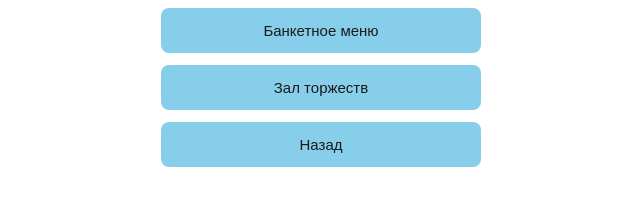
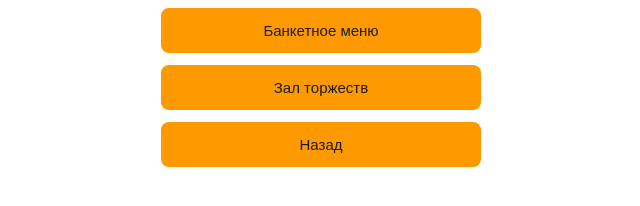
Before and after one commit to ILYAOS/Oblepiha, a plain HTML site: page banket.html in a window 1280 px wide. Shown: the whole page, without its empty margins (319-959 px from the left). Drawn offline with Linux system fonts and the light colour scheme.

Commit message:
banket.html

```diff
--- a/banket.html
+++ b/banket.html
@@ -27,7 +27,7 @@
         font-weight: 500;
         cursor: pointer;
         color: #1a1a1a;
-        background-color: skyblue; /* небесноголубой */
+        background-color: #ff9900; /* небесноголубой background-color: #ff9900;  облепиховый цвет */
         transition: background-color 0.2s, transform 0.1s;
       }
       .buttons-container {
```
